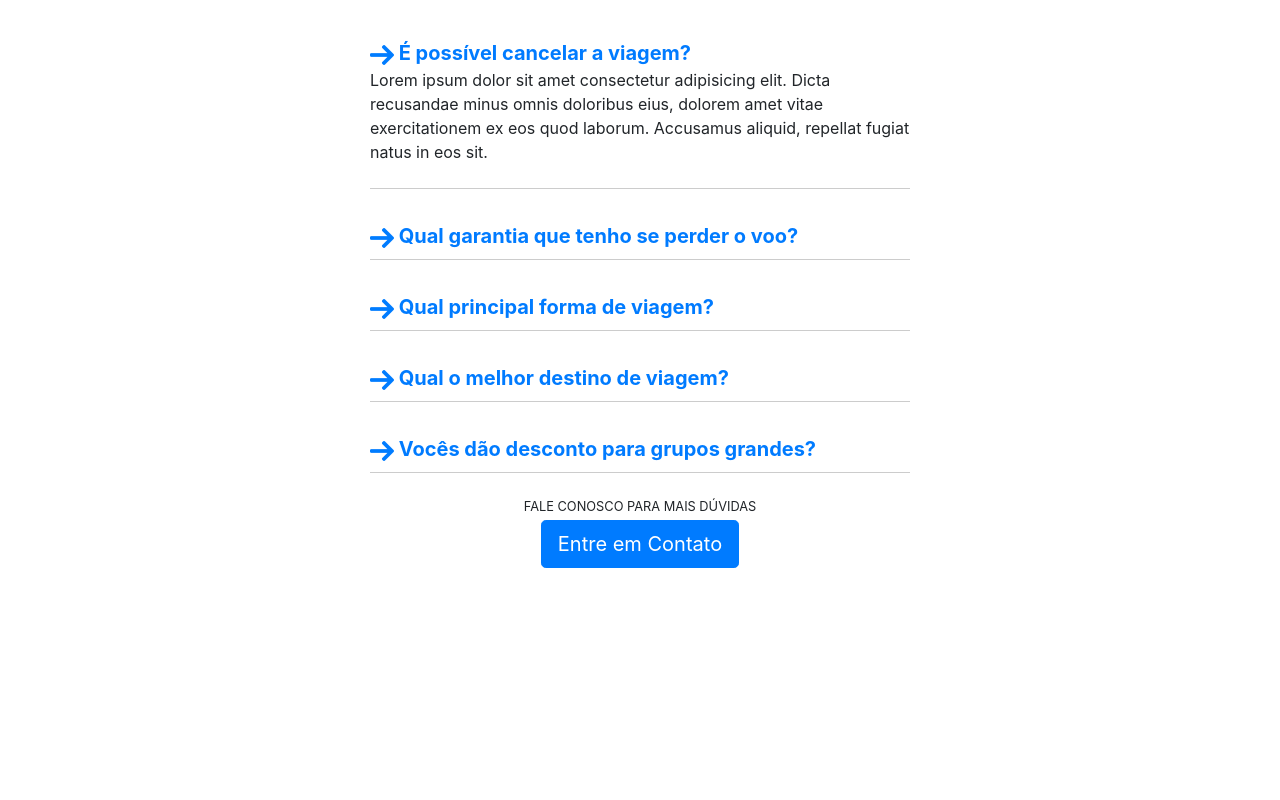
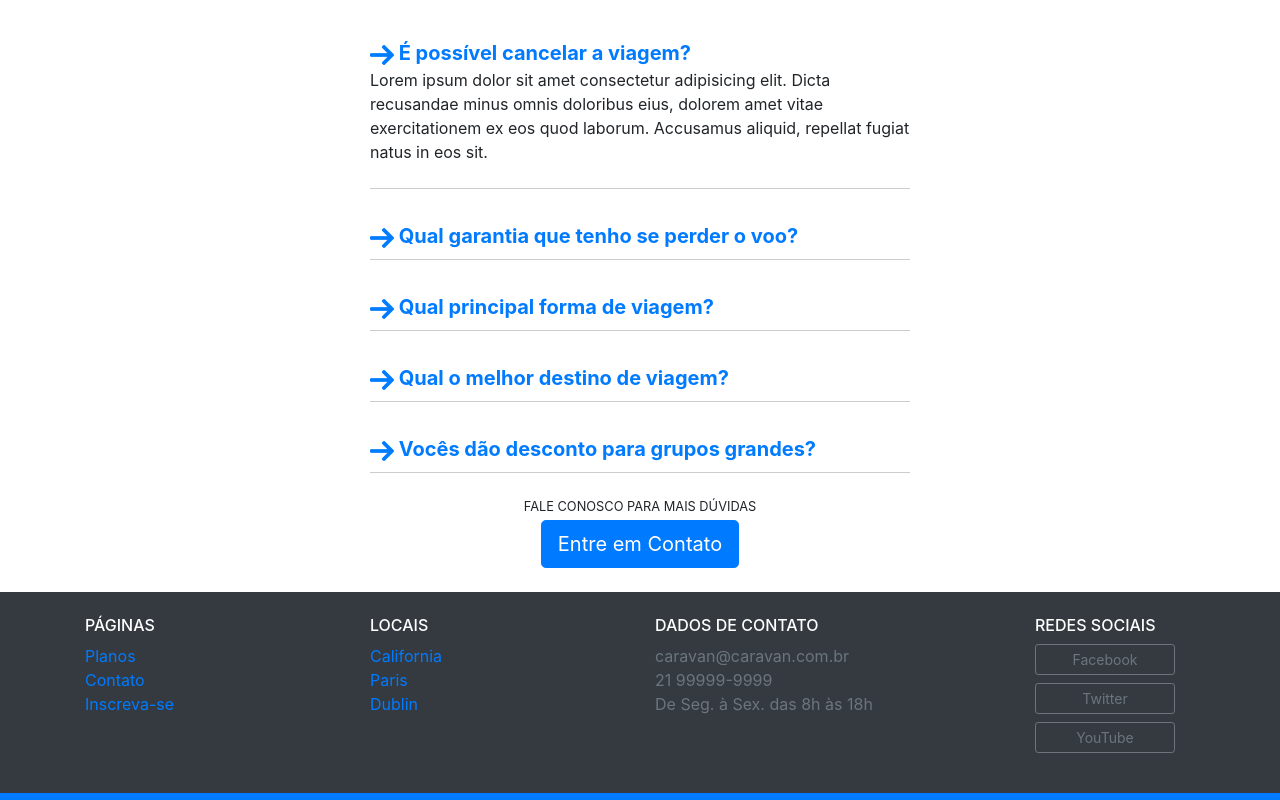
Before and after one commit to Carolbrandes/Caravan, a plain HTML site: page index.html in a window 1280 px wide. Shown: the part 2000-2800 px from the top of the page. Before the commit the page ends 2592 px from the top, so only its background shows below. Drawn offline with nearby package versions, Linux system fonts and the light colour scheme.

Commit message:
footer e ajustes

```diff
--- a/index.html
+++ b/index.html
@@ -104,7 +104,7 @@
           </a>
         </div><!-- fim carrousel -->
       </div>
-      <div class="col-lg-5 p-4">
+      <div class="col-lg-5 p-4 align-self-center">
         <h1 class="display-4">Realize a viagem do seu sonho</h1>
         <p class="lead">
           O melhor local para viajar é com a Carava, mais de 5.000 excursões
@@ -214,7 +214,7 @@
     </div>
 
     <div class="row justify-content-center">
-      <div class="col-6" id="perguntas-frequentes" data-children=".pergunta">
+      <div class="col-md-6" id="perguntas-frequentes" data-children=".pergunta">
         <!-- inicio pergunta1 -->
         <div class="pergunta py-2">
           <a class="lead perguntas font-weight-bold" data-toggle="collapse" href="#pergunta1" aria-expanded="true"
@@ -289,7 +289,51 @@
   </section>
   <!-- fim secao 4 -->
 
+  <footer class="bg-dark text-white">
+    <div class="container py-4">
+      <div class="row">
+        <div class="col-md-3 col-6">
+          <h4 class="h6 text-uppercase">páginas</h4>
+          <ul class="list-unstyled">
+            <li><a href="planos.html">Planos</a></li>
+            <li><a href="contato.html">Contato</a></li>
+            <li><a href="inscricao.html">Inscreva-se</a></li>
+          </ul>
+        </div>
+        <div class="col-md-3 col-6">
+          <h4 class="h6 text-uppercase">locais</h4>
+          <ul class="list-unstyled">
+            <li><a href="local.html">California</a></li>
+            <li><a href="local.html">Paris</a></li>
+            <li><a href="local.html">Dublin</a></li>
+          </ul>
+        </div>
+        <div class="col-md-4">
+          <h4 class="h6 text-uppercase">dados de contato</h4>
+          <ul class="list-unstyled text-secondary">
+            <li>caravan@caravan.com.br</li>
+            <li>21 99999-9999</li>
+            <li>De Seg. à Sex. das 8h às 18h</li>
+          </ul>
+        </div>
+        <div class="col-md-2">
+          <h4 class="h6 text-uppercase">redes sociais</h4>
+          <ul class="list-unstyled">
+            <li><a class="btn btn-block btn-sm btn-outline-secondary mb-2" href="#"
+                style="max-width: 140px;">Facebook</a></li>
+            <li><a class="btn btn-block btn-sm btn-outline-secondary mb-2" href="#"
+                style="max-width: 140px;">Twitter</a></li>
+            <li><a class="btn btn-block btn-sm btn-outline-secondary mb-2" href="#"
+                style="max-width: 140px;">YouTube</a></li>
+          </ul>
+        </div>
+      </div>
+    </div>
 
+    <div class="bg-primary text-center py-3">
+      <p class="mb-0">Caravan @ 2020.  Alguns direitos reservados.</p>
+    </div>
+  </footer>
 
   <!-- <script src="./js/jquery.js"></script>
     <script src="./js/popper.js"></script>
```
